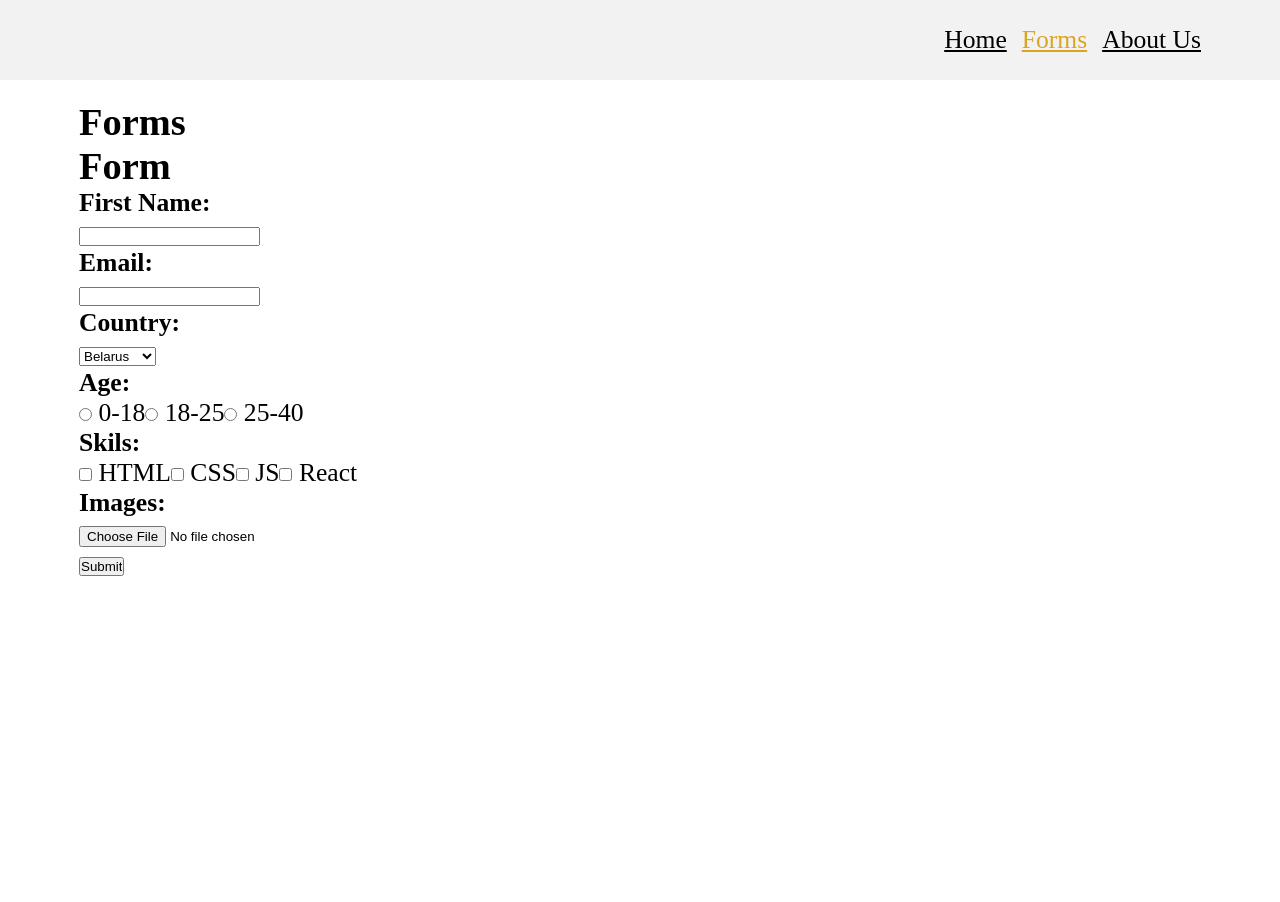
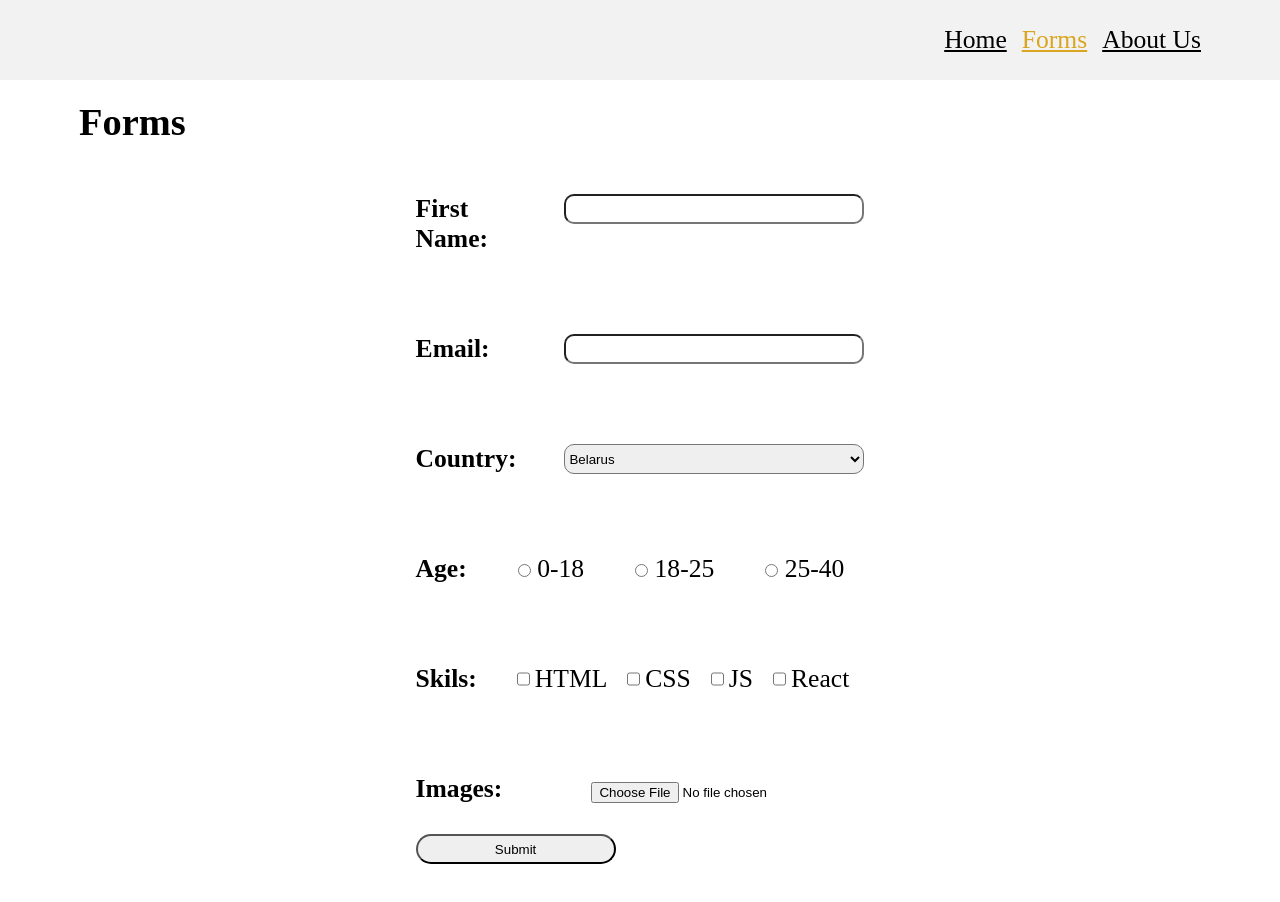
Before and after one commit to SpiriT-L/react-tasks, a React (Vite) app in the folder task/: page /forms in a window 1280 px wide. Shown: the top 902 px of the page. Before the commit the page ends 800 px from the top, so only its background shows below. Built offline with nearby package versions, Linux system fonts and the light colour scheme.

Commit message:
feat: add validation

```diff
--- a/task/src/components/Form/Form.module.scss
+++ b/task/src/components/Form/Form.module.scss
@@ -0,0 +1,55 @@
+@import url(../Cards/Cards.module.scss);
+
+.form {
+  margin: 0 auto;
+  width: 40%;
+  display: flex;
+  flex-direction: column;
+}
+.error {
+  color: red;
+  font-size: 1rem;
+  margin: 0px 0px 0px 20px;
+}
+.block {
+  display: flex;
+  justify-content: space-between;
+  margin: 50px 0px 30px 0px;
+}
+.inputBlock {
+  display: flex;
+  flex-direction: column;
+}
+.label {
+  margin: 0px 20px 0px 0px;
+}
+.inputText {
+  border-radius: 10px;
+  width: 300px;
+  height: 30px;
+  padding: 0px 10px 0px 10px;
+}
+.select {
+  border-radius: 10px;
+  width: 300px;
+}
+.radio {
+  cursor: pointer;
+}
+.checkox {
+  display: flex;
+}
+
+.h4 {
+  margin: 0px 20px 0px 0px;
+}
+.inputCheckbox {
+  margin: 0px 5px 0px 20px;
+  cursor: pointer;
+}
+.submit {
+  width: 200px;
+  height: 30px;
+  border-radius: 20px;
+  cursor: pointer;
+}
--- a/task/src/components/Form/Form.tsx
+++ b/task/src/components/Form/Form.tsx
@@ -1,5 +1,5 @@
 import React, { useRef, useState } from 'react';
-import styles from '../Cards/Cards.module.scss';
+import styles from './Form.module.scss';
 
 const COUNTRY = [
   {
@@ -34,26 +34,59 @@ export default function Form() {
   const ageItems = ['0-18', '18-25', '25-40'];
   const [email, setEmail] = useState('');
   const [file, setFile] = useState('');
+  const [error, setError] = useState(false);
 
   const [checkedHTML, setCheckedHTML] = useState(false);
   const [checkedCSS, setCheckedCSS] = useState(false);
   const [checkedJS, setCheckedJS] = useState(false);
   const [checkedReact, setCheckedReact] = useState(false);
   const fileInput = useRef();
-  const handlerSubmit = (event) => {
+  const handleSubmit = (event) => {
     event.preventDefault();
-    console.log(fileInput.current.files[0], firstName);
+    if (firstName.length === 0 || email.length === 0) {
+      setError(true);
+    }
+    // console.log(fileInput.current.files[0], firstName);
   };
 
+  const addCard = () => {
+    <div className={styles.card}>
+      <div className={styles.context}>
+        {/* <img
+          src={fileInput.current.files[0]}
+          alt="img"
+          className={styles.img}
+        /> */}
+        <div className={(styles.firstName, styles.item)}>
+          <h4>First Name:</h4> {firstName}
+        </div>
+        <div className={(styles.email, styles.item)}>
+          <h4>Email:</h4> {email}
+        </div>
+        <div className={(styles.country, styles.item)}>
+          <h4>Country:</h4> {inputSelect}
+        </div>
+        <div className={(styles.age, styles.item)}>
+          <h4>Age:</h4> {inputRadio}
+        </div>
+        <div className={(styles.skills, styles.item)}>
+          <h4>Skills:</h4> {checkedHTML} {checkedCSS} {checkedJS} {checkedReact}
+        </div>
+      </div>
+    </div>;
+  };
+  console.log(addCard());
+
   return (
-    <div>
-      <h2>Form</h2>
-      <form onSubmit={handlerSubmit}>
+    <>
+      <form onSubmit={handleSubmit} className={styles.form}>
         <div className={styles.block}>
-          <label htmlFor="FirstName">
-            <h4>First Name:</h4>
+          <label className={styles.label} htmlFor="FirstName">
+            <h4 className={styles.h4}>First Name:</h4>
           </label>
+          <div className={styles.inputBlock}>
             <input
+              className={styles.inputText}
               type="text"
               name="firstName"
               id="FirstName"
@@ -62,12 +95,22 @@ export default function Form() {
                 setFirstName(e.target.value)
               }
             />
+            {error && firstName.length <= 0 ? (
+              <div className={styles.error}>
+                Error. The field cannot be empty
+              </div>
+            ) : (
+              ''
+            )}
+          </div>
         </div>
         <div className={styles.block}>
-          <label htmlFor="Email">
-            <h4>Email:</h4>
+          <label className={styles.label} htmlFor="Email">
+            <h4 className={styles.h4}>Email:</h4>
           </label>
+          <div className={styles.inputBlock}>
             <input
+              className={styles.inputText}
               type="email"
               name="email"
               id="Email"
@@ -76,10 +119,18 @@ export default function Form() {
                 setEmail(e.target.value)
               }
             />
+            {error && email.length <= 0 ? (
+              <div className={styles.error}>
+                Error. The field cannot be empty
               </div>
-        <div className={styles.inputBlock}>
-          <label htmlFor="inputSelect">
-            <h4>Country:</h4>
+            ) : (
+              ''
+            )}
+          </div>
+        </div>
+        <div className={styles.block}>
+          <label className={styles.label} htmlFor="inputSelect">
+            <h4 className={styles.h4}>Country:</h4>
           </label>
           <select
             className={(styles.input, styles.select)}
@@ -96,10 +147,11 @@ export default function Form() {
           </select>
         </div>
         <div className={styles.block}>
-          <h4>Age:</h4>
+          <h4 className={styles.h4}>Age:</h4>
           {ageItems.map((ageItem: string) => (
-            <label htmlFor="radio" key={ageItem}>
+            <label className={styles.label} htmlFor="radio" key={ageItem}>
               <input
+                className={styles.radio}
                 type="radio"
                 name="0-18"
                 id="checked"
@@ -111,9 +163,10 @@ export default function Form() {
           ))}
         </div>
         <div className={styles.block}>
-          <label htmlFor="skils">
-            <h4>Skils:</h4>
+          <label className={(styles.label, styles.checkox)} htmlFor="skils">
+            <h4 className={styles.h4}>Skils:</h4>
             <input
+              className={styles.inputCheckbox}
               type="checkbox"
               name="HTML"
               id="checked"
@@ -122,6 +175,7 @@ export default function Form() {
             />{' '}
             HTML
             <input
+              className={styles.inputCheckbox}
               type="checkbox"
               name="CSS"
               id="checked"
@@ -130,6 +184,7 @@ export default function Form() {
             />{' '}
             CSS
             <input
+              className={styles.inputCheckbox}
               type="checkbox"
               name="JS"
               id="checked"
@@ -138,6 +193,7 @@ export default function Form() {
             />{' '}
             JS
             <input
+              className={styles.inputCheckbox}
               type="checkbox"
               name="React"
               id="checked"
@@ -148,14 +204,20 @@ export default function Form() {
           </label>
         </div>
         <div className={styles.block}>
-          <h4>Images:</h4>
+          <h4 className={styles.h4}>Images:</h4>
 
-          <label htmlFor="img">
+          <label className={styles.label} htmlFor="img">
             <input type="file" name="Images" id="img" ref={fileInput} />
           </label>
         </div>
-        <input type="submit" value="Submit" />
+        <input
+          className={styles.submit}
+          type="submit"
+          value="Submit"
+          onClick={addCard}
+        />
       </form>
+
       {/* <div className={styles.card}>
         <div className={styles.context}>
           <img
@@ -181,6 +243,6 @@ export default function Form() {
           </div>
         </div>
       </div> */}
-    </div>
+    </>
   );
 }
```
Lines whose indentation alone changed are shown as unchanged.
